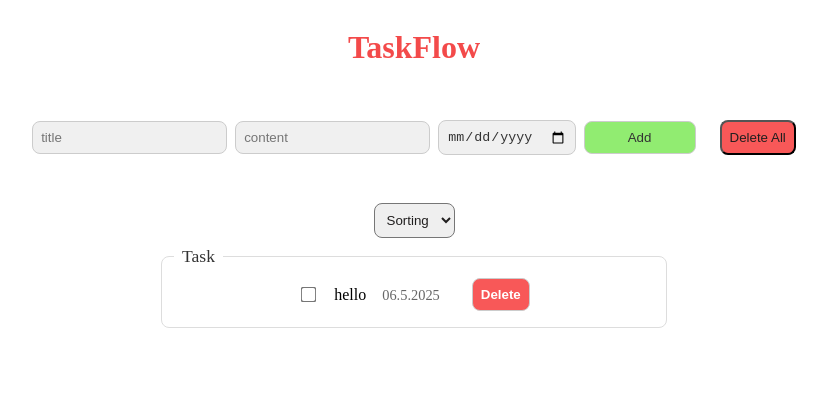
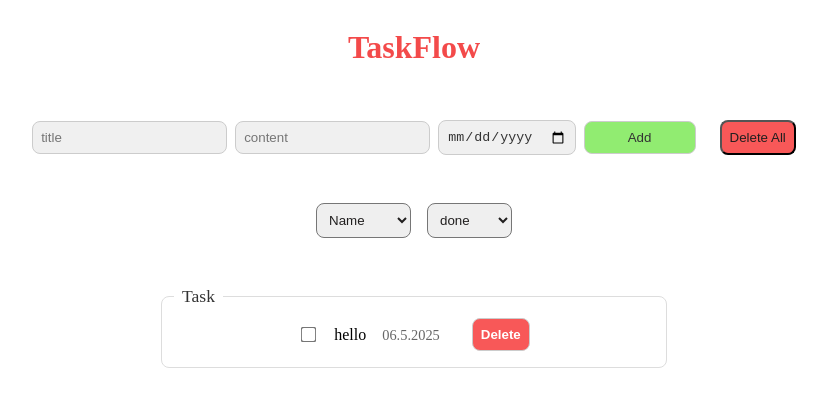
Before and after one commit to ThomasLucking/React-todo, a React app: page / in a window 1280 px wide. Shown: the top 406 px of the page, without its empty margins (226-1053 px from the left). Built offline with nearby package versions, Linux system fonts and the light colour scheme; the HTML template or start-up script is replaced by a standard one.

Commit message:
fix: fixed specifications

```diff
--- a/src/App.css
+++ b/src/App.css
@@ -58,6 +58,7 @@
   justify-content: center;
   align-items: center;
   margin-top: 3rem;
+  gap: 1rem;
 }
 
 .Sorting-menu {
@@ -77,6 +78,7 @@
   border-radius: 0.5rem;
   border: 1px solid #ddd;
   height: 4rem;
+  margin-top: 3rem;
 }
 
 .task-legend {
--- a/src/task/SortingMenuTodo.tsx
+++ b/src/task/SortingMenuTodo.tsx
@@ -1,13 +1,22 @@
 export default function SortingMenuTodo() {
   return (
-    <>
       <div className="Sorting-menu-div">
         <select className="Sorting-menu">
+        <option className="Value" value="sort-by-name">
+            Name
+          </option>
+          <option className="Value" value="option2">
+            Due Date
+          </option>
+        </select>
+        <select className="Sorting-menu">
           <option className="Value" value="option1">
-            Sorting
+            done
+          </option>
+          <option className="Value" value="option1">
+            Undone
           </option>
         </select>
       </div>
-    </>
   );
 }
```
